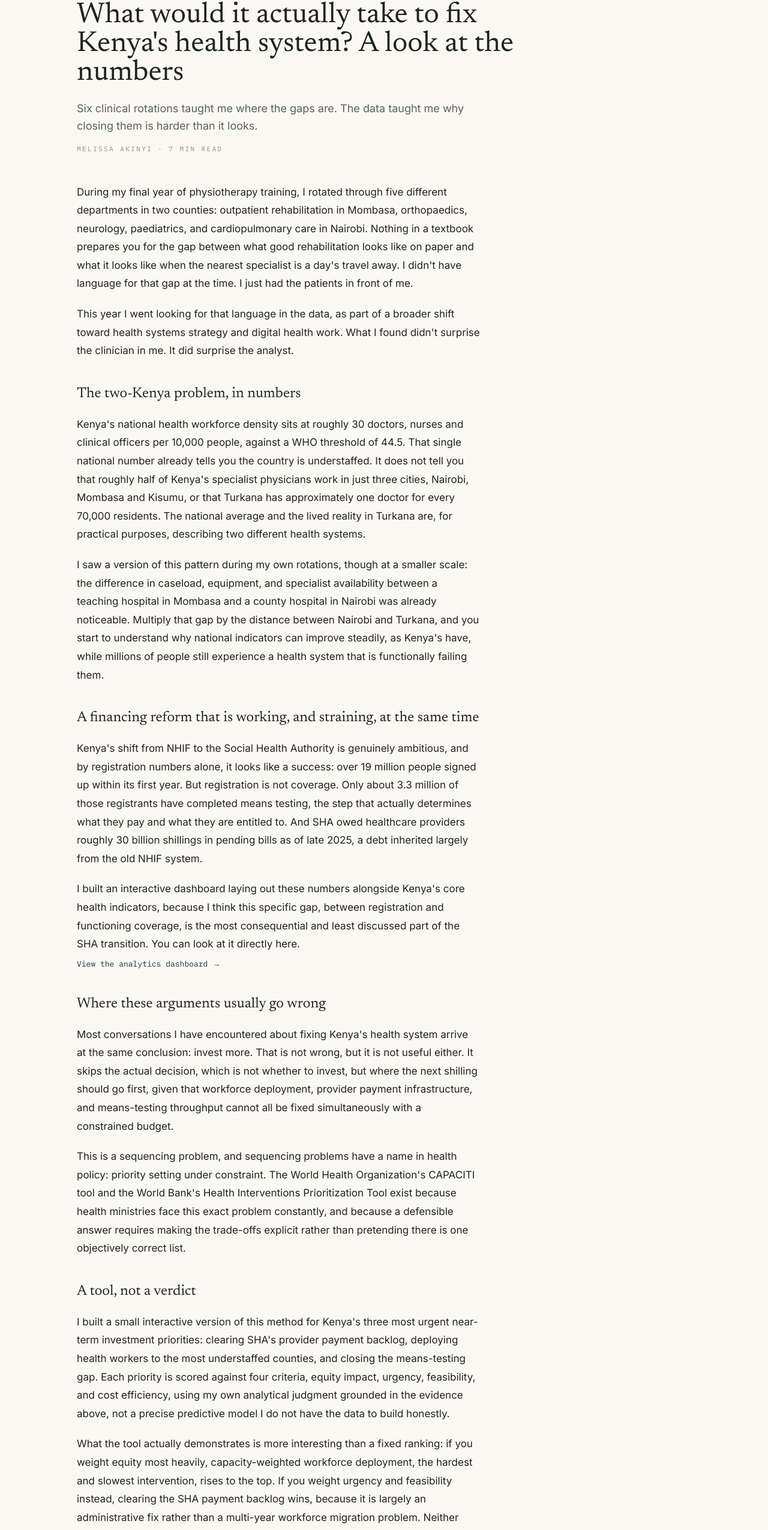
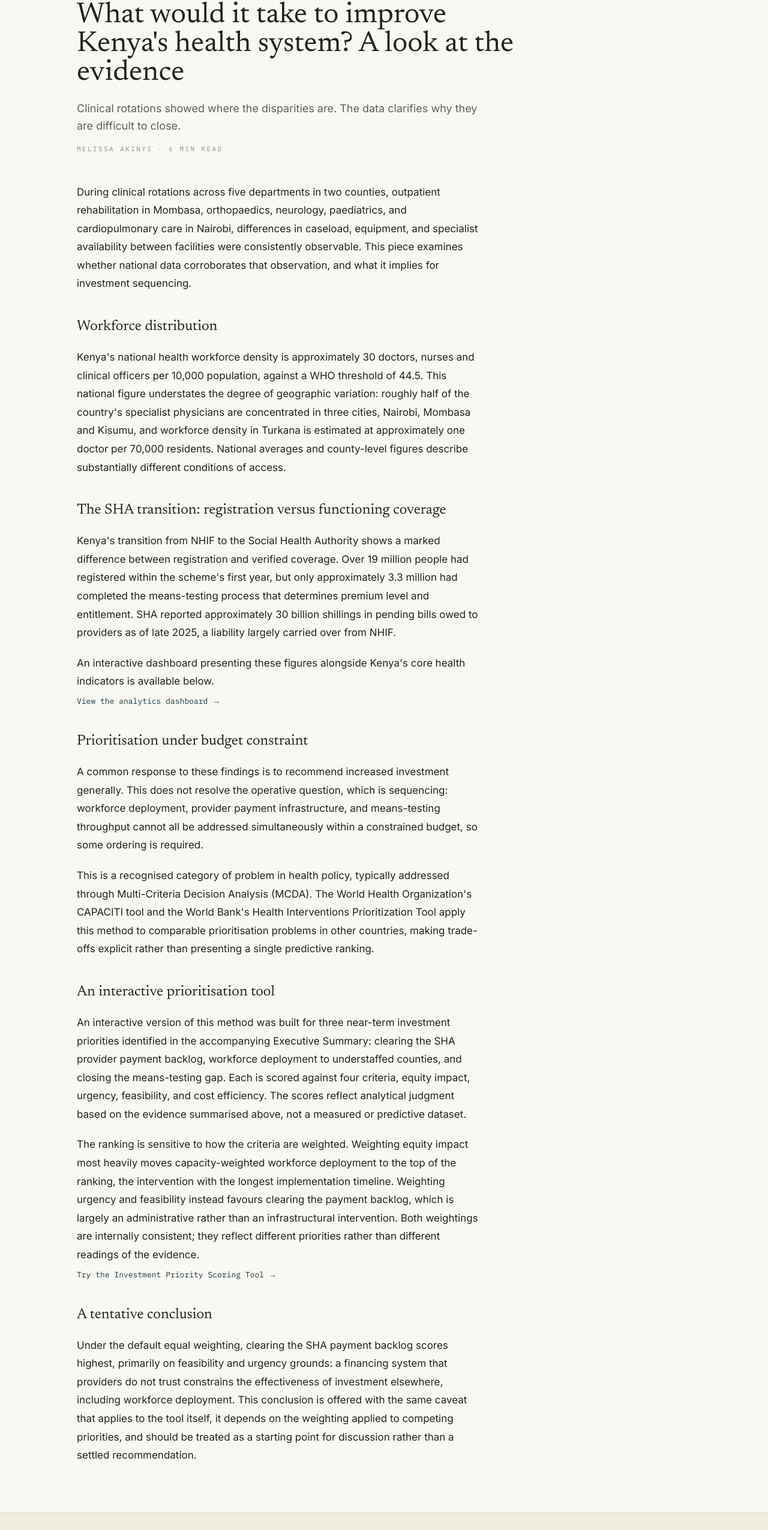
Before and after one commit to MelissaAkinyi/melissa-portfolio-health, a Next.js app: page /digital-health-projects/state-of-kenyas-health-system-2026/thought-leadership in a window 1280 px wide. Shown: the part 232-2782 px from the top of the page at 60% size. Built offline with nearby package versions, Linux system fonts and the light colour scheme.

Commit message:
Rewrite homepage and article copy for a more objective, less promotional tone

```diff
--- a/app/page.tsx
+++ b/app/page.tsx
@@ -65,12 +65,13 @@ export default function HomePage() {
           <div className="mb-14 max-w-prose">
             <p className="eyebrow mb-3">Research Interests</p>
             <h2 className="font-serif text-3xl text-ink sm:text-4xl">
-              Seven interests, one pathway
+              Research interests
             </h2>
             <p className="mt-4 leading-relaxed text-ink-muted">
-              Each of these areas is a stage in the same question: how
-              healthcare moves from a system, to a service, to a patient&rsquo;s
-              experience of being cared for &mdash; and back again.
+              These areas overlap in practice. How a health system is
+              organised shapes the services it delivers, and that in turn
+              shapes what a patient actually experiences during
+              rehabilitation.
             </p>
           </div>
 
@@ -101,15 +102,16 @@ export default function HomePage() {
         </div>
       </section>
 
-      {/* Positioning statement */}
+      {/* Focus */}
       <section className="container-px mx-auto max-w-content py-20">
         <div className="grid gap-10 lg:grid-cols-[0.4fr_0.6fr]">
-          <p className="eyebrow">Positioning</p>
-          <blockquote className="max-w-prose font-serif text-2xl leading-snug text-ink sm:text-3xl">
-            &ldquo;My work sits at the intersection of physiotherapy, health
-            systems, health services research, patient-centred care,
-            healthcare quality, rehabilitation and digital health.&rdquo;
-          </blockquote>
+          <p className="eyebrow">Focus</p>
+          <p className="max-w-prose text-lg leading-relaxed text-ink">
+            My clinical background is in physiotherapy. I&rsquo;m currently
+            building research and analytical experience in health systems and
+            digital health, with the goal of working at the intersection of
+            clinical care and health systems strategy.
+          </p>
         </div>
       </section>
     </>
--- a/content/flagship-articles.ts
+++ b/content/flagship-articles.ts
@@ -14,41 +14,33 @@ export const projectArticles: ProjectArticle[] = [
   {
     slug: "state-of-kenyas-health-system-2026",
     title:
-      "What would it actually take to fix Kenya's health system? A look at the numbers",
-    dek: "Six clinical rotations taught me where the gaps are. The data taught me why closing them is harder than it looks.",
-    readingTime: "7 min read",
+      "What would it take to improve Kenya's health system? A look at the evidence",
+    dek: "Clinical rotations showed where the disparities are. The data clarifies why they are difficult to close.",
+    readingTime: "6 min read",
     paragraphs: [
       {
         type: "p",
-        text: "During my final year of physiotherapy training, I rotated through five different departments in two counties: outpatient rehabilitation in Mombasa, orthopaedics, neurology, paediatrics, and cardiopulmonary care in Nairobi. Nothing in a textbook prepares you for the gap between what good rehabilitation looks like on paper and what it looks like when the nearest specialist is a day's travel away. I didn't have language for that gap at the time. I just had the patients in front of me.",
+        text: "During clinical rotations across five departments in two counties, outpatient rehabilitation in Mombasa, orthopaedics, neurology, paediatrics, and cardiopulmonary care in Nairobi, differences in caseload, equipment, and specialist availability between facilities were consistently observable. This piece examines whether national data corroborates that observation, and what it implies for investment sequencing.",
+      },
+      {
+        type: "h2",
+        text: "Workforce distribution",
       },
       {
         type: "p",
-        text: "This year I went looking for that language in the data, as part of a broader shift toward health systems strategy and digital health work. What I found didn't surprise the clinician in me. It did surprise the analyst.",
+        text: "Kenya's national health workforce density is approximately 30 doctors, nurses and clinical officers per 10,000 population, against a WHO threshold of 44.5. This national figure understates the degree of geographic variation: roughly half of the country's specialist physicians are concentrated in three cities, Nairobi, Mombasa and Kisumu, and workforce density in Turkana is estimated at approximately one doctor per 70,000 residents. National averages and county-level figures describe substantially different conditions of access.",
       },
       {
         type: "h2",
-        text: "The two-Kenya problem, in numbers",
+        text: "The SHA transition: registration versus functioning coverage",
       },
       {
         type: "p",
-        text: "Kenya's national health workforce density sits at roughly 30 doctors, nurses and clinical officers per 10,000 people, against a WHO threshold of 44.5. That single national number already tells you the country is understaffed. It does not tell you that roughly half of Kenya's specialist physicians work in just three cities, Nairobi, Mombasa and Kisumu, or that Turkana has approximately one doctor for every 70,000 residents. The national average and the lived reality in Turkana are, for practical purposes, describing two different health systems.",
+        text: "Kenya's transition from NHIF to the Social Health Authority shows a marked difference between registration and verified coverage. Over 19 million people had registered within the scheme's first year, but only approximately 3.3 million had completed the means-testing process that determines premium level and entitlement. SHA reported approximately 30 billion shillings in pending bills owed to providers as of late 2025, a liability largely carried over from NHIF.",
       },
       {
         type: "p",
-        text: "I saw a version of this pattern during my own rotations, though at a smaller scale: the difference in caseload, equipment, and specialist availability between a teaching hospital in Mombasa and a county hospital in Nairobi was already noticeable. Multiply that gap by the distance between Nairobi and Turkana, and you start to understand why national indicators can improve steadily, as Kenya's have, while millions of people still experience a health system that is functionally failing them.",
-      },
-      {
-        type: "h2",
-        text: "A financing reform that is working, and straining, at the same time",
-      },
-      {
-        type: "p",
-        text: "Kenya's shift from NHIF to the Social Health Authority is genuinely ambitious, and by registration numbers alone, it looks like a success: over 19 million people signed up within its first year. But registration is not coverage. Only about 3.3 million of those registrants have completed means testing, the step that actually determines what they pay and what they are entitled to. And SHA owed healthcare providers roughly 30 billion shillings in pending bills as of late 2025, a debt inherited largely from the old NHIF system.",
-      },
-      {
-        type: "p",
-        text: "I built an interactive dashboard laying out these numbers alongside Kenya's core health indicators, because I think this specific gap, between registration and functioning coverage, is the most consequential and least discussed part of the SHA transition. You can look at it directly here.",
+        text: "An interactive dashboard presenting these figures alongside Kenya's core health indicators is available below.",
         link: {
           label: "View the analytics dashboard →",
           href: "/digital-health-projects/state-of-kenyas-health-system-2026/analytics",
@@ -56,27 +48,27 @@ export const projectArticles: ProjectArticle[] = [
       },
       {
         type: "h2",
-        text: "Where these arguments usually go wrong",
+        text: "Prioritisation under budget constraint",
       },
       {
         type: "p",
-        text: "Most conversations I have encountered about fixing Kenya's health system arrive at the same conclusion: invest more. That is not wrong, but it is not useful either. It skips the actual decision, which is not whether to invest, but where the next shilling should go first, given that workforce deployment, provider payment infrastructure, and means-testing throughput cannot all be fixed simultaneously with a constrained budget.",
+        text: "A common response to these findings is to recommend increased investment generally. This does not resolve the operative question, which is sequencing: workforce deployment, provider payment infrastructure, and means-testing throughput cannot all be addressed simultaneously within a constrained budget, so some ordering is required.",
       },
       {
         type: "p",
-        text: "This is a sequencing problem, and sequencing problems have a name in health policy: priority setting under constraint. The World Health Organization's CAPACITI tool and the World Bank's Health Interventions Prioritization Tool exist because health ministries face this exact problem constantly, and because a defensible answer requires making the trade-offs explicit rather than pretending there is one objectively correct list.",
+        text: "This is a recognised category of problem in health policy, typically addressed through Multi-Criteria Decision Analysis (MCDA). The World Health Organization's CAPACITI tool and the World Bank's Health Interventions Prioritization Tool apply this method to comparable prioritisation problems in other countries, making trade-offs explicit rather than presenting a single predictive ranking.",
       },
       {
         type: "h2",
-        text: "A tool, not a verdict",
+        text: "An interactive prioritisation tool",
       },
       {
         type: "p",
-        text: "I built a small interactive version of this method for Kenya's three most urgent near-term investment priorities: clearing SHA's provider payment backlog, deploying health workers to the most understaffed counties, and closing the means-testing gap. Each priority is scored against four criteria, equity impact, urgency, feasibility, and cost efficiency, using my own analytical judgment grounded in the evidence above, not a precise predictive model I do not have the data to build honestly.",
+        text: "An interactive version of this method was built for three near-term investment priorities identified in the accompanying Executive Summary: clearing the SHA provider payment backlog, workforce deployment to understaffed counties, and closing the means-testing gap. Each is scored against four criteria, equity impact, urgency, feasibility, and cost efficiency. The scores reflect analytical judgment based on the evidence summarised above, not a measured or predictive dataset.",
       },
       {
         type: "p",
-        text: "What the tool actually demonstrates is more interesting than a fixed ranking: if you weight equity most heavily, capacity-weighted workforce deployment, the hardest and slowest intervention, rises to the top. If you weight urgency and feasibility instead, clearing the SHA payment backlog wins, because it is largely an administrative fix rather than a multi-year workforce migration problem. Neither answer is wrong. They represent different, entirely legitimate values about what a health system should optimize for first. You can try adjusting the weights yourself.",
+        text: "The ranking is sensitive to how the criteria are weighted. Weighting equity impact most heavily moves capacity-weighted workforce deployment to the top of the ranking, the intervention with the longest implementation timeline. Weighting urgency and feasibility instead favours clearing the payment backlog, which is largely an administrative rather than an infrastructural intervention. Both weightings are internally consistent; they reflect different priorities rather than different readings of the evidence.",
         link: {
           label: "Try the Investment Priority Scoring Tool →",
           href: "/digital-health-projects/state-of-kenyas-health-system-2026/engineering",
@@ -84,15 +76,11 @@ export const projectArticles: ProjectArticle[] = [
       },
       {
         type: "h2",
-        text: "What I actually think, held loosely",
+        text: "A tentative conclusion",
       },
       {
         type: "p",
-        text: "If I had to commit to one answer: I would clear the payment backlog first, not because equity matters less to me, but because a health financing system that providers do not trust cannot deliver equity to anyone, however well the workforce is deployed. But I hold that conclusion loosely, and I think that is the honest position for anyone doing this kind of analysis. The scores in my tool are transparent about being judgment, not measurement, and I would rather show my reasoning and let it be challenged than present a false certainty.",
-      },
-      {
-        type: "p",
-        text: "That, more than any specific number in this piece, is what six clinical rotations and a growing interest in health systems strategy have taught me to value: not the appearance of a settled answer, but a clearly reasoned, falsifiable one.",
+        text: "Under the default equal weighting, clearing the SHA payment backlog scores highest, primarily on feasibility and urgency grounds: a financing system that providers do not trust constrains the effectiveness of investment elsewhere, including workforce deployment. This conclusion is offered with the same caveat that applies to the tool itself, it depends on the weighting applied to competing priorities, and should be treated as a starting point for discussion rather than a settled recommendation.",
       },
     ],
   },
```
